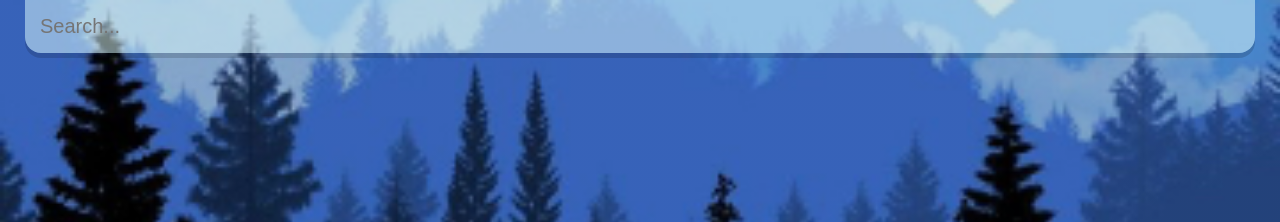
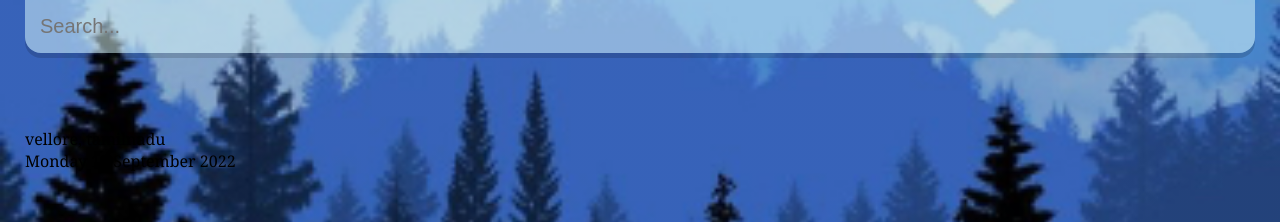
Before and after one commit to karthikgpi1/weather-app-using-react-js, a React (Create React App) app: page / in a window 1280 px wide. Shown: the top 222 px of the page. Built offline with nearby package versions, Linux system fonts and the light colour scheme.

Commit message:
location and date

```diff
--- a/src/App.js
+++ b/src/App.js
@@ -4,7 +4,22 @@
   base: "https//api.openweathermap.org/data/2.5/"
 }
 
+
 function App() {
+
+  const dateBuilder = (d) => {
+    let months = ["January", "February", "March", "April", "May", "June", "July", "August",
+  "September", "October", "November", "Decembar"];
+
+  let days = ["Sunday", "Monday", "Tuesday", "Wednesday", "Thursday", "Friday", "Saturday"];
+
+  let day = days[d.getDay()];
+  let date = d.getDate();
+  let month = months[d.getMonth()];
+  let year = d.getFullYear();
+
+  return `${day} ${date} ${month} ${year}`
+  }
   return (
     <div className="app">
       <main>
@@ -14,6 +29,10 @@
             className="search-bar"
             placeholder="Search..."/>
          </div>
+         <div className="location-box">
+           <div className="location">vellore, tamilnadu</div>
+           <div className="date">{dateBuilder(new Date())}</div>
+         </div>
       </main>
     </div>
   );
--- a/src/index.css
+++ b/src/index.css
@@ -5,7 +5,7 @@
 }
 
 body {
-  font-family: sans-serif;
+  font-family: Cambria, Cochin, Georgia, Times, 'Times New Roman', serif;
 }
 
 .app {
```
